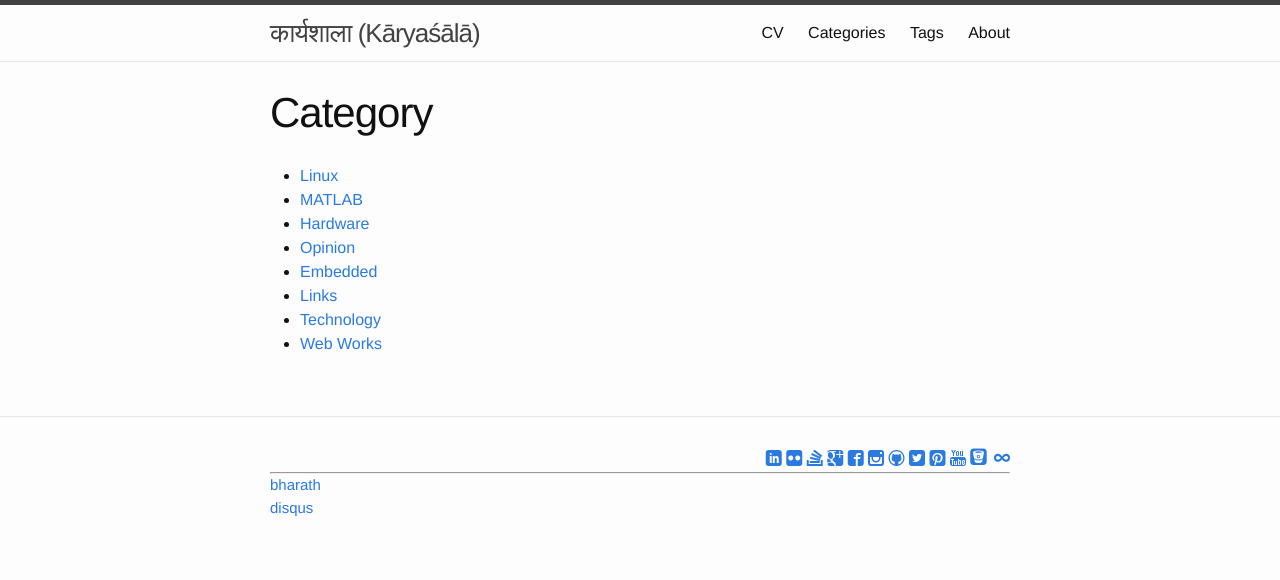
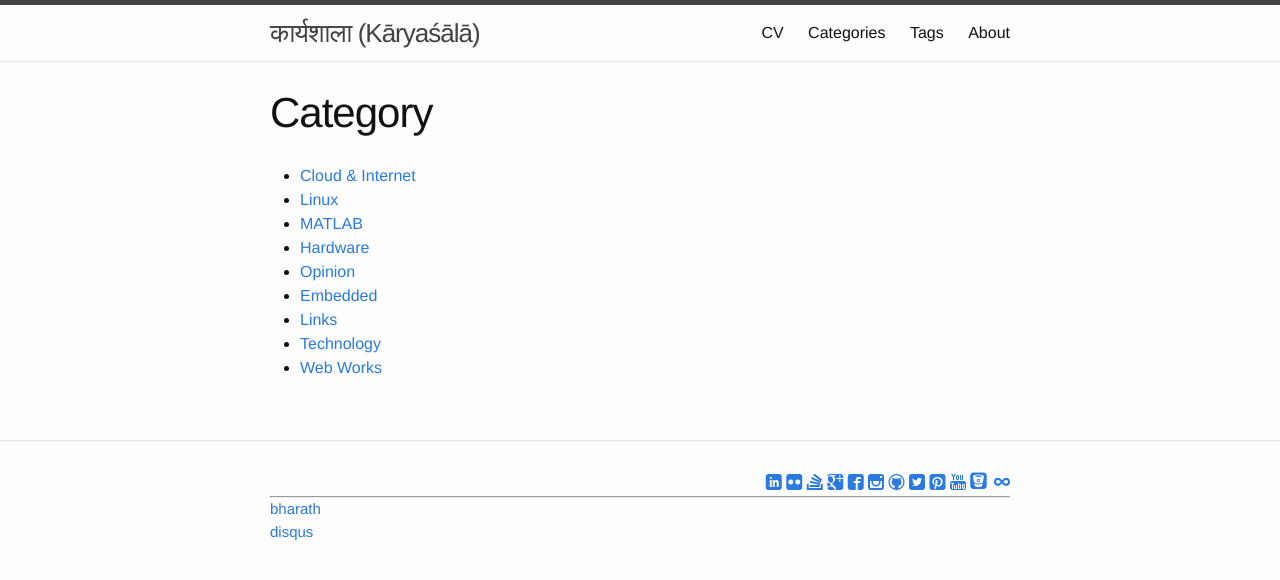
Before and after one commit to lordloh/karyashala, a Jekyll site: the page built from category.md, in a window 1280 px wide. Shown: the top 580 px of the page. Built offline with Jekyll 4.4.1, drawn with Linux system fonts in a browser that asks for light colours; some web fonts are replaced; Markdown is read by kramdown in place of the engine named in the settings; comment, search, counter and statistics services are not loaded.

Commit message:
fixed category + category page

```diff
--- a/_posts/2016/2016-06-04-prosody.markdown
+++ b/_posts/2016/2016-06-04-prosody.markdown
@@ -2,8 +2,8 @@
 layout: post
 title:  "prosody"
 date:   2016-06-04 00:00
-categories: [Cloud & Internet, Opinion]
-tags: [Tips & Tricks, Web]
+categories: [cloud-internet, opinion]
+tags: [tips-tricks, web]
 slug: prosody
 permalink: /:title/
 comments: true
--- a/category.md
+++ b/category.md
@@ -4,6 +4,7 @@ title:  "Category"
 permalink: category/
 date: "2013-04-29 00:00"
 ---
+* [Cloud & Internet](/weblog/cloud-internet)
 * [Linux](/weblog/linux)
 * [MATLAB](/weblog/matlab)
 * [Hardware](/weblog/hardware)
```
